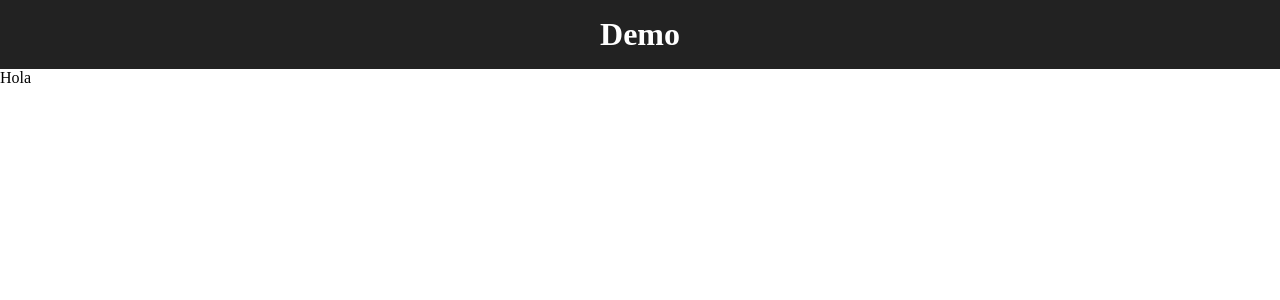
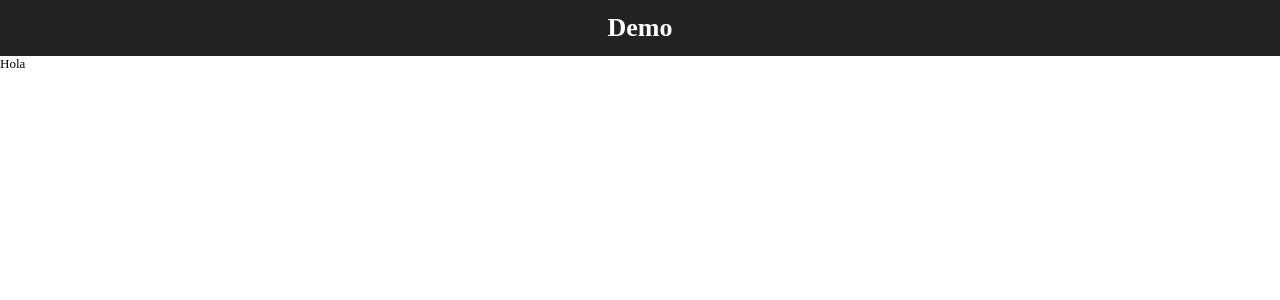
Before and after one commit to CarbajalS/FramaTemplate, a Jekyll site: the page built from index.html, in a window 1280 px wide. Shown: the top 300 px of the page. Built offline with Jekyll 4.4.1, drawn with Linux system fonts in a browser that asks for light colours.

Commit message:
Update _config.yml

```diff
--- a/_config.yml
+++ b/_config.yml
@@ -18,4 +18,4 @@ rgb3: "#FFFFFF"
 rgb4: "#000000"
 
 # Tamaño de fuente (expresado en pixeles)
-font_size: "16px"
+font_size: "13px"
```
